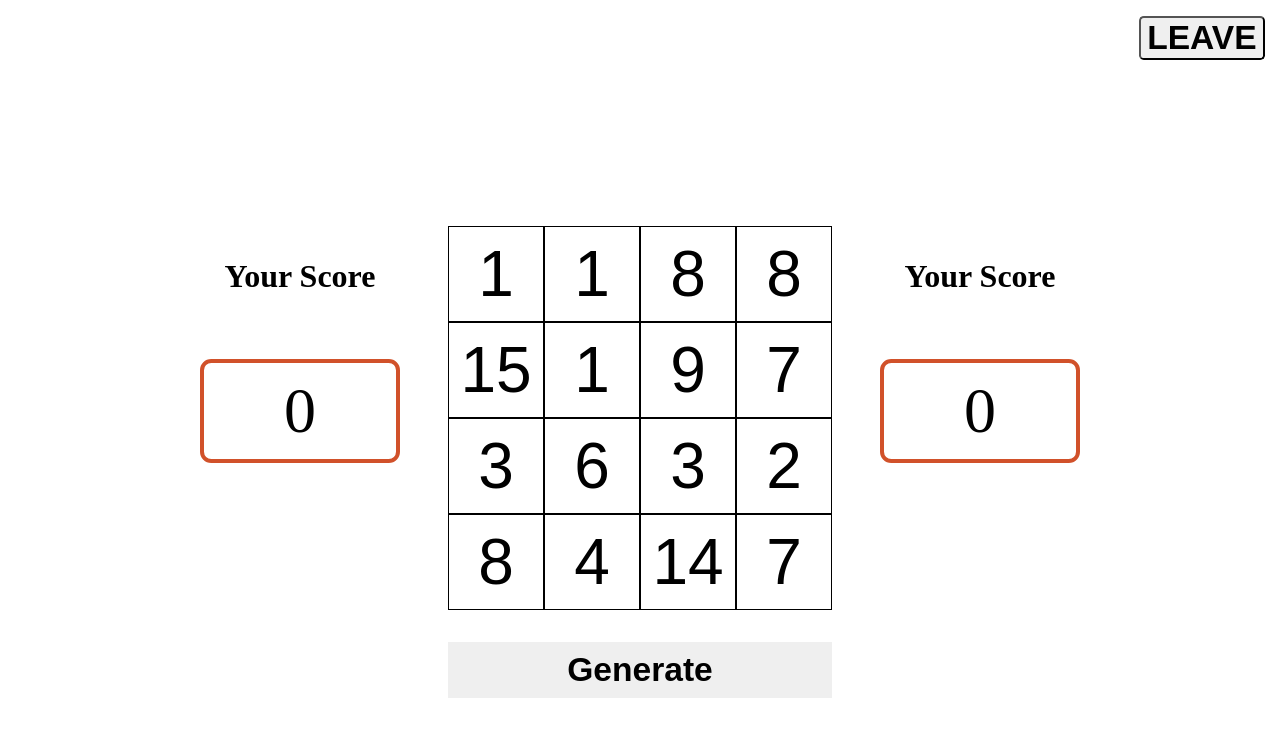
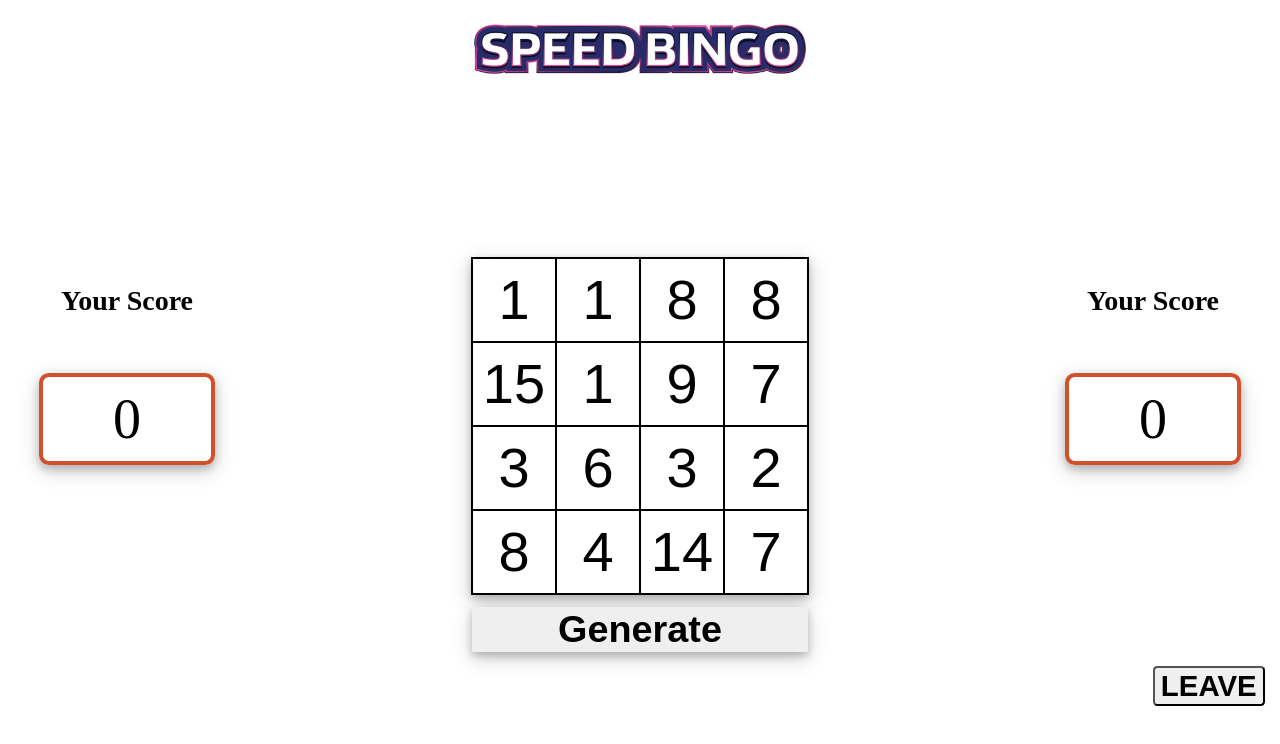
Before and after one commit to mrfhsn/Speed_Bingo, a website: page public/game.html in a window 1280 px wide. Drawn offline with Linux system fonts and the light colour scheme.

Commit message:
Added SpeedBingo logo

```diff
--- a/public/css/styles.css
+++ b/public/css/styles.css
@@ -1,34 +1,24 @@
+html
+{
+    font-size: 14px;
+}
 body
 {
     margin: 0;
 }
-.exit-button
+.logo-div
 {
-    margin-top: 1rem;
-    margin-bottom: -1.5rem;
     display: flex;
-    justify-content: flex-end;
+    justify-content: center;
 }
-#exit-button
+.logo
 {
-    font-size: 2.1rem;
-    font-weight: bold;
-    margin-right: 1.2vw;
-    border-radius: .3rem;
-}
-#exit-button:hover
-{
-    background: linear-gradient(
-        45deg,
-        rgb(255, 208, 55),
-        rgb(209, 81, 42)
-    );
-    color: white;
+    width: 25rem;
 }
 h1
 {
     height: 5rem;
-    margin-bottom: 3.5rem;
+    margin-bottom: 3rem;
     font-size: 5rem;
     text-align: center;
     font-family: Arial, Helvetica, sans-serif;
@@ -40,11 +30,11 @@ h1
 }
 .score-box:first-of-type
 {
-    margin-right: 3rem;
+    margin-right: 20vw;
 }
 .score-box:last-of-type
 {
-    margin-left: 3rem;
+    margin-left: 20vw;
 }
 .your-score
 {
@@ -56,6 +46,7 @@ h1
 {
     border: .3rem solid;
     border-radius: .7rem;
+    box-shadow: 0 4px 8px 0 rgba(0, 0, 0, 0.2), 0 6px 20px 0 rgba(0, 0, 0, 0.19);
     width: 12rem;
     height: 6rem;
     border-color: rgb(209, 81, 42);
@@ -65,7 +56,9 @@ h1
 }
 .four-by-four
 {
-    margin-bottom: 4rem;
+    margin-bottom: 0;
+    border: 1px solid;
+    box-shadow: 0 4px 8px 0 rgba(0, 0, 0, 0.2), 0 6px 20px 0 rgba(0, 0, 0, 0.19);
 }
 .quadro
 {
@@ -84,7 +77,7 @@ h1
 }
 .buttons
 {
-    margin-top: -2rem;
+    margin-top: 0.9rem;
     display: flex;
     flex-direction: column;
     align-items: center;
@@ -92,10 +85,10 @@ h1
 #button, #reload-button
 {
     width:24rem;
-    height: 3.5rem;
-    font-size: 2.1rem;
+    font-size: 2.7rem;
     font-weight: bold;
     border: none;
+    box-shadow: 0 4px 8px 0 rgba(0, 0, 0, 0.2), 0 6px 20px 0 rgba(0, 0, 0, 0.19);
 }
 .hidden
 {
@@ -106,3 +99,26 @@ h1
 {
     margin-top: -3.5rem;
 }
+.exit-button
+{
+    margin-top: 1rem;
+    display: flex;
+    justify-content: flex-end;
+}
+#exit-button
+{
+    font-size: 2.1rem;
+    font-weight: bold;
+    margin-right: 1.2vw;
+    border-radius: .3rem;
+}
+#exit-button:hover
+{
+    box-shadow: 0 4px 8px 0 rgba(0, 0, 0, 0.2), 0 6px 20px 0 rgba(0, 0, 0, 0.19);
+    background: linear-gradient(
+        45deg,
+        rgb(255, 208, 55),
+        rgb(209, 81, 42)
+    );
+    color: white;
+}
--- a/public/game.html
+++ b/public/game.html
@@ -6,9 +6,10 @@
         <link rel="stylesheet" href="css/styles.css">
         <title>Speed Bingo - The Game</title>
     </head>
+
     <body>
-    <div class="exit-button">
-        <button id="exit-button">LEAVE</button>
+        <div class="logo-div">
+            <img src="img/SpeedBingoLogo.png" alt="Speed Bingo Logo" class="logo">
         </div>
         <h1 id="generated-number"></h1>
         <div class="game-area">
@@ -51,6 +52,9 @@
             <button id="button">Generate</button>
             <button id="reload-button" class="hidden">PLAY AGAIN</button>
         </div>
+        <div class="exit-button">
+            <button id="exit-button">LEAVE</button>
+        </div>
         <script src="javaScript/bingo.js"></script>
     </body>
 </html>
```
Also changed, not shown: public/img/SpeedBingoLogo.png (added). Lines whose indentation alone changed are shown as unchanged.
